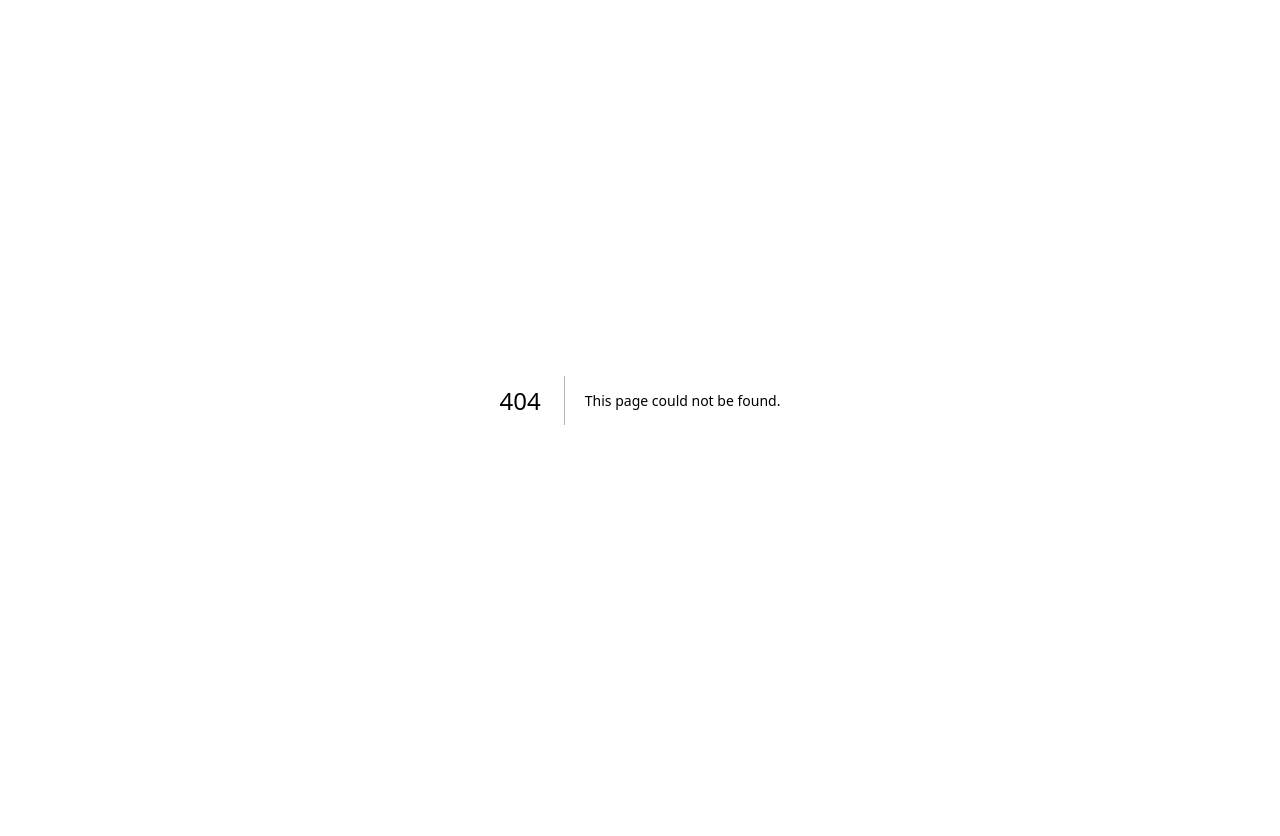
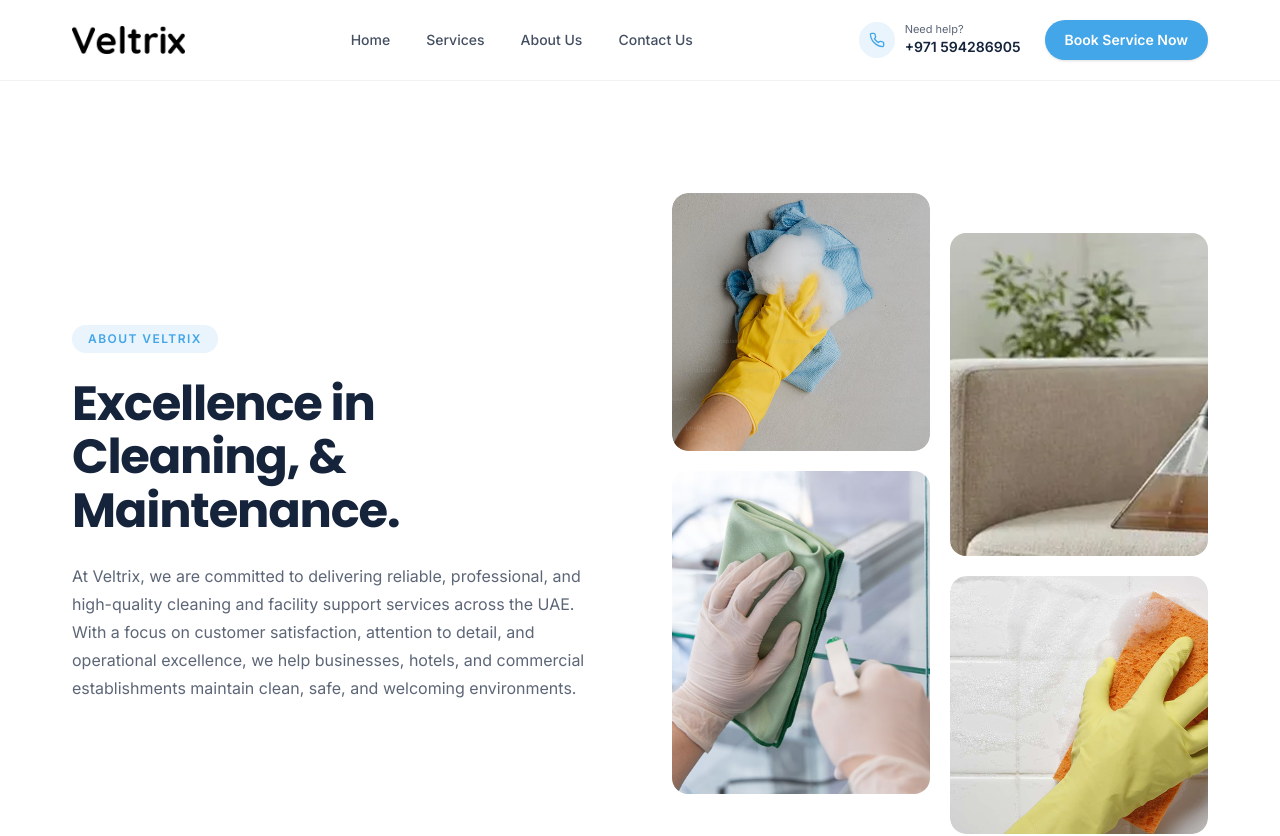
Before and after one commit to Suraj121704c/Veltrix-Website, a Next.js app: page /about in a window 1280 px wide. Before the commit this address had no page. Shown: the top 836 px of the page. Before the commit the page ends 800 px from the top, so only its background shows below. Built offline with nearby package versions, Linux system fonts and the light colour scheme.

Commit message:
feat: implement About Us page and update navigation to use Next.js Link component

```diff
--- /dev/null
+++ b/src/app/about/page.tsx
@@ -0,0 +1,24 @@
+import type { Metadata } from "next";
+import Header from "@/components/Header";
+import About from "@/components/About";
+import Faq from "@/components/Faq";
+import Footer from "@/components/Footer";
+
+export const metadata: Metadata = {
+  title: "About Us — Veltrix Cleaning Services",
+  description:
+    "Veltrix delivers reliable, professional, high-quality cleaning and facility support services across the UAE.",
+};
+
+export default function AboutPage() {
+  return (
+    <>
+      <Header />
+      <main className="flex-1">
+        <About />
+        <Faq />
+      </main>
+      <Footer />
+    </>
+  );
+}
--- /dev/null
+++ b/src/components/About.tsx
@@ -0,0 +1,56 @@
+import Image from "next/image";
+import { images } from "@/utils/images";
+import Tag from "./Tag";
+
+export default function About() {
+  return (
+    <section id="about" className="scroll-mt-24">
+      <div className="mx-auto grid w-full max-w-[1200px] items-center gap-12 px-5 py-20 sm:px-8 lg:grid-cols-2 lg:gap-16 lg:py-28">
+        <div className="flex flex-col items-start gap-6">
+          <Tag>About Veltrix</Tag>
+          <h1 className="font-display text-4xl font-bold leading-[1.12] tracking-tight text-ink sm:text-5xl">
+            Excellence in Cleaning, &amp; Maintenance.
+          </h1>
+          <p className="max-w-xl text-base leading-7 text-body">
+            At Veltrix, we are committed to delivering reliable, professional,
+            and high-quality cleaning and facility support services across the
+            UAE. With a focus on customer satisfaction, attention to detail, and
+            operational excellence, we help businesses, hotels, and commercial
+            establishments maintain clean, safe, and welcoming environments.
+          </p>
+        </div>
+
+        <div className="grid grid-cols-2 gap-4 sm:gap-5">
+          <div className="flex flex-col gap-4 sm:gap-5">
+            <CollageImage src={images.cleaning1} ratio="aspect-square" />
+            <CollageImage src={images.cleaning4} ratio="aspect-[4/5]" />
+          </div>
+          <div className="flex flex-col gap-4 pt-10 sm:gap-5">
+            <CollageImage src={images.cleaning3} ratio="aspect-[4/5]" />
+            <CollageImage src={images.cleaning2} ratio="aspect-square" />
+          </div>
+        </div>
+      </div>
+    </section>
+  );
+}
+
+function CollageImage({
+  src,
+  ratio,
+}: {
+  src: typeof images.cleaning1;
+  ratio: string;
+}) {
+  return (
+    <div className={`relative w-full overflow-hidden rounded-2xl ${ratio}`}>
+      <Image
+        src={src}
+        alt="Veltrix cleaning in action"
+        fill
+        sizes="(max-width: 1024px) 50vw, 300px"
+        className="object-cover"
+      />
+    </div>
+  );
+}
--- a/src/components/Footer.tsx
+++ b/src/components/Footer.tsx
@@ -1,11 +1,12 @@
 import Image from "next/image";
+import Link from "next/link";
 import { images } from "@/utils/images";
 
 const company = [
-  { label: "Home", href: "#home" },
-  { label: "Services", href: "#services" },
-  { label: "About Us", href: "#about" },
-  { label: "Contact", href: "#contact" },
+  { label: "Home", href: "/" },
+  { label: "Services", href: "/#services" },
+  { label: "About Us", href: "/about" },
+  { label: "Contact", href: "/#contact" },
 ];
 
 const ourServices = [
@@ -42,12 +43,12 @@ export default function Footer() {
             <ul className="mt-4 space-y-3 text-sm">
               {company.map((item) => (
                 <li key={item.label}>
-                  <a
+                  <Link
                     href={item.href}
                     className="text-white/60 transition-colors hover:text-primary"
                   >
                     {item.label}
-                  </a>
+                  </Link>
                 </li>
               ))}
             </ul>
@@ -60,12 +61,12 @@ export default function Footer() {
             <ul className="mt-4 space-y-3 text-sm">
               {ourServices.map((item) => (
                 <li key={item}>
-                  <a
-                    href="#services"
+                  <Link
+                    href="/#services"
                     className="text-white/60 transition-colors hover:text-primary"
                   >
                     {item}
-                  </a>
+                  </Link>
                 </li>
               ))}
             </ul>
--- a/src/components/Header.tsx
+++ b/src/components/Header.tsx
@@ -1,35 +1,36 @@
 import Image from "next/image";
+import Link from "next/link";
 import { images } from "@/utils/images";
 
 const navLinks = [
-  { label: "Home", href: "#home" },
-  { label: "Services", href: "#services" },
-  { label: "About Us", href: "#about" },
-  { label: "Contact Us", href: "#contact" },
+  { label: "Home", href: "/" },
+  { label: "Services", href: "/#services" },
+  { label: "About Us", href: "/about" },
+  { label: "Contact Us", href: "/#contact" },
 ];
 
 export default function Header() {
   return (
     <header className="sticky top-0 z-50 w-full border-b border-black/5 bg-white/90 backdrop-blur">
       <div className="mx-auto flex h-20 w-full max-w-[1200px] items-center justify-between gap-6 px-5 sm:px-8">
-        <a href="#home" className="shrink-0">
+        <Link href="/" className="shrink-0">
           <Image
             src={images.logoBlack}
             alt="Veltrix"
             className="h-7 w-auto"
             priority
           />
-        </a>
+        </Link>
 
         <nav className="hidden items-center gap-9 lg:flex">
           {navLinks.map((link) => (
-            <a
+            <Link
               key={link.label}
               href={link.href}
               className="text-sm font-medium text-ink/80 transition-colors hover:text-primary"
             >
               {link.label}
-            </a>
+            </Link>
           ))}
         </nav>
 
@@ -49,12 +50,12 @@ export default function Header() {
             </span>
           </a>
 
-          <a
-            href="#contact"
+          <Link
+            href="/#contact"
             className="rounded-full bg-primary px-5 py-2.5 text-sm font-semibold text-white shadow-sm transition-colors hover:bg-primary-dark"
           >
             Book Service Now
-          </a>
+          </Link>
         </div>
       </div>
     </header>
--- a/src/components/Reasons.tsx
+++ b/src/components/Reasons.tsx
@@ -31,7 +31,7 @@ const reasons = [
 
 export default function Reasons() {
   return (
-    <section id="about" className="scroll-mt-24">
+    <section id="why-us" className="scroll-mt-24">
       <div className="mx-auto grid w-full max-w-[1200px] items-start gap-12 px-5 py-16 sm:px-8 lg:grid-cols-2 lg:gap-16 lg:py-24">
         <div className="flex flex-col items-start gap-6 lg:sticky lg:top-28">
           <Tag>Why Choose Us</Tag>
```
